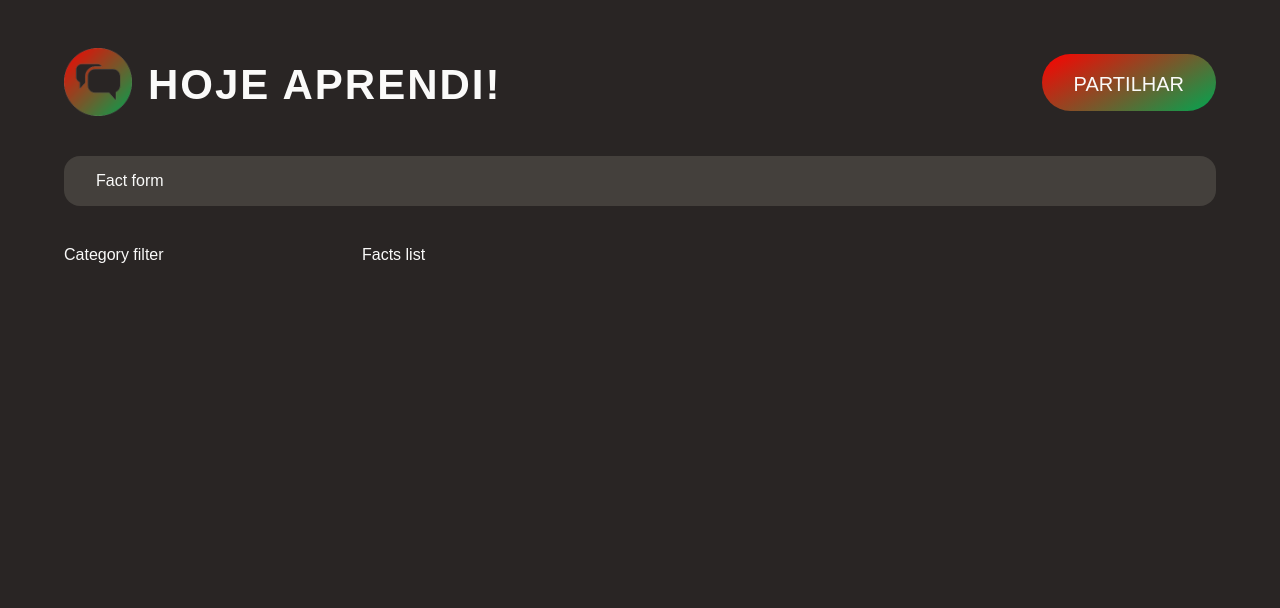
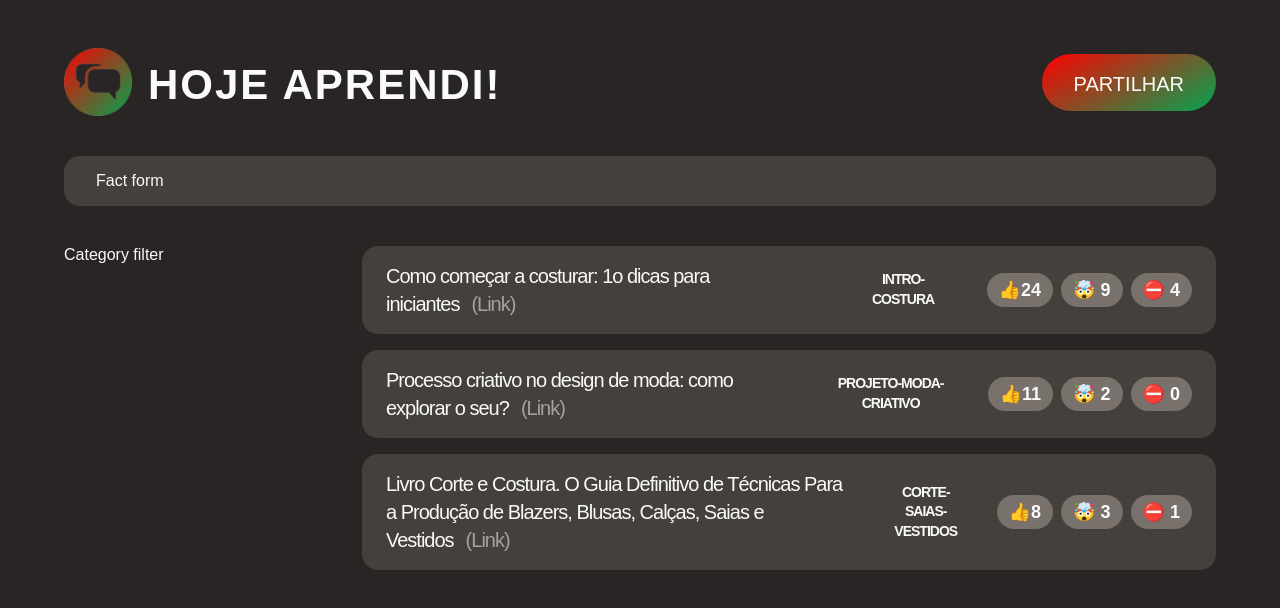
Before and after one commit to Joshhortt/hoje-aprendi, a React (Create React App) app: page / in a window 1280 px wide. Shown: the top 608 px of the page. Built offline with nearby package versions, Linux system fonts and the light colour scheme; a web font is replaced by a local one.

Commit message:
add (App.sj): rendering the List of Facts.

```diff
--- a/src/App.js
+++ b/src/App.js
@@ -1,4 +1,55 @@
 import "./style.css";
+
+// Data take from v1/data.js
+const CATEGORIES = [
+  {
+    name: "Ver Tudo",
+    color: "linear-gradient(135deg, #3b82f6, #ef4444, #16a34a, #eab308",
+  },
+  { name: "Iniciação à Costura", color: "#3b82f6" },
+  { name: "Projeto de Moda Criativo", color: "#16a34a" },
+  { name: "Corte de Saias e Vestidos", color: "#ef4444" },
+  { name: "Corte de Calças", color: "#eab308" },
+  { name: "Corte de Camisas", color: "#db2777" },
+  { name: "Costura Criativa", color: "#14b8a6" },
+  { name: "Técnicas de Costura", color: "#f97316" },
+  { name: "Conteúdos do Formador", color: "#8b5cf6" },
+];
+
+const initialFacts = [
+  {
+    id: 1,
+    text: "Como começar a costurar: 1o dicas para iniciantes",
+    source: "https://alegro.pt/lets-talk/como-comecar-costurar",
+    category: "intro-costura",
+    votesInteresting: 24,
+    votesMindblowing: 9,
+    votesFalse: 4,
+    createdIn: 2022,
+  },
+  {
+    id: 2,
+    text: "Processo criativo no design de moda: como explorar o seu?",
+    source:
+      "https://www.digitaletextil.com.br/blog/processo-criativo-design-de-moda/",
+    category: "projeto-moda-criativo",
+    votesInteresting: 11,
+    votesMindblowing: 2,
+    votesFalse: 0,
+    createdIn: 2022,
+  },
+  {
+    id: 3,
+    text: "Livro Corte e Costura. O Guia Definitivo de Técnicas Para a Produção de Blazers, Blusas, Calças, Saias e Vestidos",
+    source:
+      "https://indicalivros.com/livros/corte-e-costura-o-guia-definitivo-de-tecnicas-para-a-producao-de-blazers-blusas-calcas-saias-e-vestidos-alison-smith",
+    category: "corte-saias-vestidos",
+    votesInteresting: 8,
+    votesMindblowing: 3,
+    votesFalse: 1,
+    createdIn: 2022,
+  },
+];
 
 function App() {
   const appTitle = "Hoje Aprendi!";
@@ -33,7 +84,39 @@ function CategoryFilter() {
 
 // Fact List Component
 function FactList() {
-  return <section>Facts list</section>;
+  // Temporary
+  const facts = initialFacts;
+  return (
+    <section>
+      <ul className="facts-list">
+        {facts.map((fact) => (
+          <li key={fact.id} className="fact">
+            <p>
+              {fact.text}
+              <a className="source" href={fact.source} target="blank">
+                (Link)
+              </a>
+            </p>
+            <span
+              className="tag"
+              style={{
+                backgroundColor: CATEGORIES.find(
+                  (cat) => cat.name === fact.category
+                )?.color,
+              }}
+            >
+              {fact.category}
+            </span>
+            <div className="vote-buttons">
+              <button>👍{fact.votesInteresting}</button>
+              <button>🤯 {fact.votesMindblowing}</button>
+              <button>⛔️ {fact.votesFalse}</button>
+            </div>
+          </li>
+        ))}
+      </ul>
+    </section>
+  );
 }
 
 export default App;
```
Also changed, not shown: v1/data.js (+36 -1 lines).
